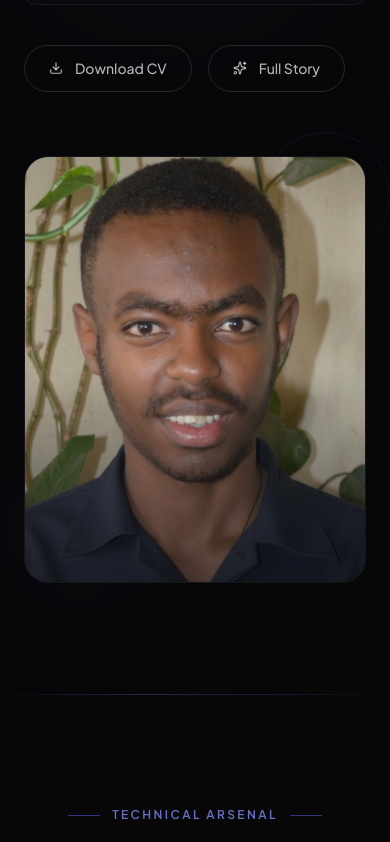
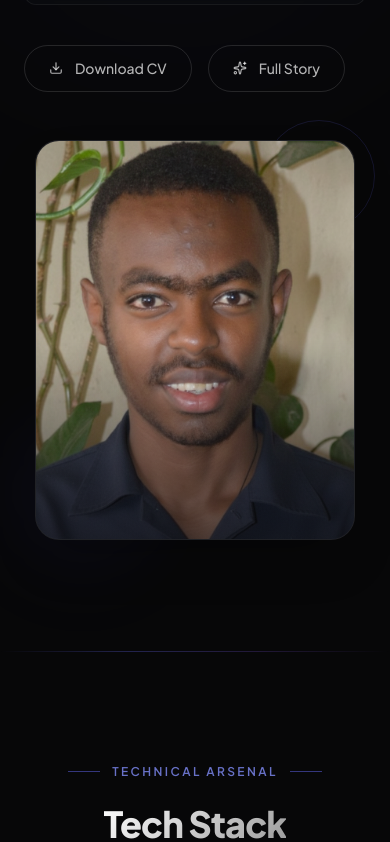
Before and after one commit to hiruy72/hiruy-legesse-portfolio, a React (Vite) app: page / in a window 390 px wide. Shown: the part 1542-2384 px from the top of the page. Built offline with nearby package versions, Linux system fonts and the light colour scheme.

Commit message:
reduce about image size and add Betterphone project in 4th place

```diff
--- a/src/components/About.jsx
+++ b/src/components/About.jsx
@@ -9,7 +9,7 @@ const About = () => {
             <div className="absolute top-[20%] right-[-10%] w-[500px] h-[500px] rounded-full bg-indigo-500/[0.03] blur-[120px] pointer-events-none"></div>
 
             <div className="max-w-6xl mx-auto px-6 relative z-10">
-                <div className="grid lg:grid-cols-2 gap-16 lg:gap-24 items-center">
+                <div className="grid lg:grid-cols-[1.3fr_0.7fr] gap-12 lg:gap-16 items-center">
                     {/* Left content */}
                     <motion.div
                         initial={{ opacity: 0, y: 40 }}
@@ -69,15 +69,15 @@ const About = () => {
                         </div>
                     </motion.div>
 
-                    {/* Right - Portrait */}
+                    {/* Right - Portrait (compact & balanced) */}
                     <motion.div
                         initial={{ opacity: 0, scale: 0.95 }}
                         whileInView={{ opacity: 1, scale: 1 }}
                         transition={{ duration: 1 }}
                         viewport={{ once: true }}
-                        className="relative"
+                        className="relative max-w-[320px] md:max-w-[340px] mx-auto w-full"
                     >
-                        <div className="relative z-10 aspect-[4/5] rounded-3xl overflow-hidden border border-white/[0.06] group">
+                        <div className="relative z-10 aspect-[4/5] rounded-3xl overflow-hidden border border-white/[0.08] group shadow-2xl bg-[#0d0e12]">
                             <img
                                 src="/Hiruy Legesse.png"
                                 alt="Hiruy Legesse"
@@ -87,14 +87,14 @@ const About = () => {
                             <div className="absolute inset-0 bg-gradient-to-t from-[#050507] via-transparent to-transparent opacity-60"></div>
 
                             {/* Bottom label */}
-                            <div className="absolute bottom-6 left-6 right-6 glass rounded-2xl p-4 opacity-0 group-hover:opacity-100 transition-all duration-500 translate-y-2 group-hover:translate-y-0">
+                            <div className="absolute bottom-5 left-5 right-5 glass rounded-2xl p-3 opacity-0 group-hover:opacity-100 transition-all duration-500 translate-y-2 group-hover:translate-y-0">
                                 <p className="text-xs font-medium text-white/70 text-center">Software Engineer • UI/UX Designer</p>
                             </div>
                         </div>
 
-                        {/* Decorative */}
-                        <div className="absolute -top-6 -right-6 w-32 h-32 border border-indigo-500/10 rounded-full -z-10"></div>
-                        <div className="absolute -bottom-10 -left-10 w-48 h-48 bg-indigo-500/[0.03] rounded-full blur-3xl -z-10"></div>
+                        {/* Decorative background glow */}
+                        <div className="absolute -top-5 -right-5 w-28 h-28 border border-indigo-500/15 rounded-full -z-10"></div>
+                        <div className="absolute -bottom-8 -left-8 w-40 h-40 bg-indigo-500/[0.05] rounded-full blur-2xl -z-10"></div>
                     </motion.div>
                 </div>
             </div>
--- a/src/data/projects.js
+++ b/src/data/projects.js
@@ -34,6 +34,18 @@ export const projects = [
         codeLink: '#',
         status: 'Live Platform',
         features: ['Personalized Pregnancy Tracking', 'Baby Development Milestones', 'Doctor Connectivity', 'React Native Google Play App']
+    },
+    {
+        id: 'betterphone-parental-control',
+        title: 'Betterphone – Mobile Application',
+        desc: 'Developed a child device management and parental control application with a Python backend, enabling parents to manage device usage, apply controls, and monitor activity.',
+        longDesc: 'Betterphone is a specialized child device management and parental control mobile application engineered with a robust Python backend. It empowers parents to manage and oversee device usage, configure application restrictions and screen time limits, apply remote parental controls, and monitor real-time activity metrics to ensure a secure digital environment.',
+        tags: ['Python', 'Mobile App', 'Android', 'Parental Control', 'Backend'],
+        image: 'https://images.unsplash.com/photo-1512941937669-90a1b58e7e9c?auto=format&fit=crop&q=80&w=1600',
+        liveLink: 'https://drive.google.com/file/d/1oyZ_gCSWmnXVxS8yxlGRjhtWpVjnQCn5/view',
+        codeLink: '#',
+        status: 'APK Available',
+        features: ['Child Device Management', 'Parental Controls & Restrictions', 'App Usage & Activity Monitoring', 'Python Backend Architecture']
     },
     {
         id: 'hospital-management',
```
